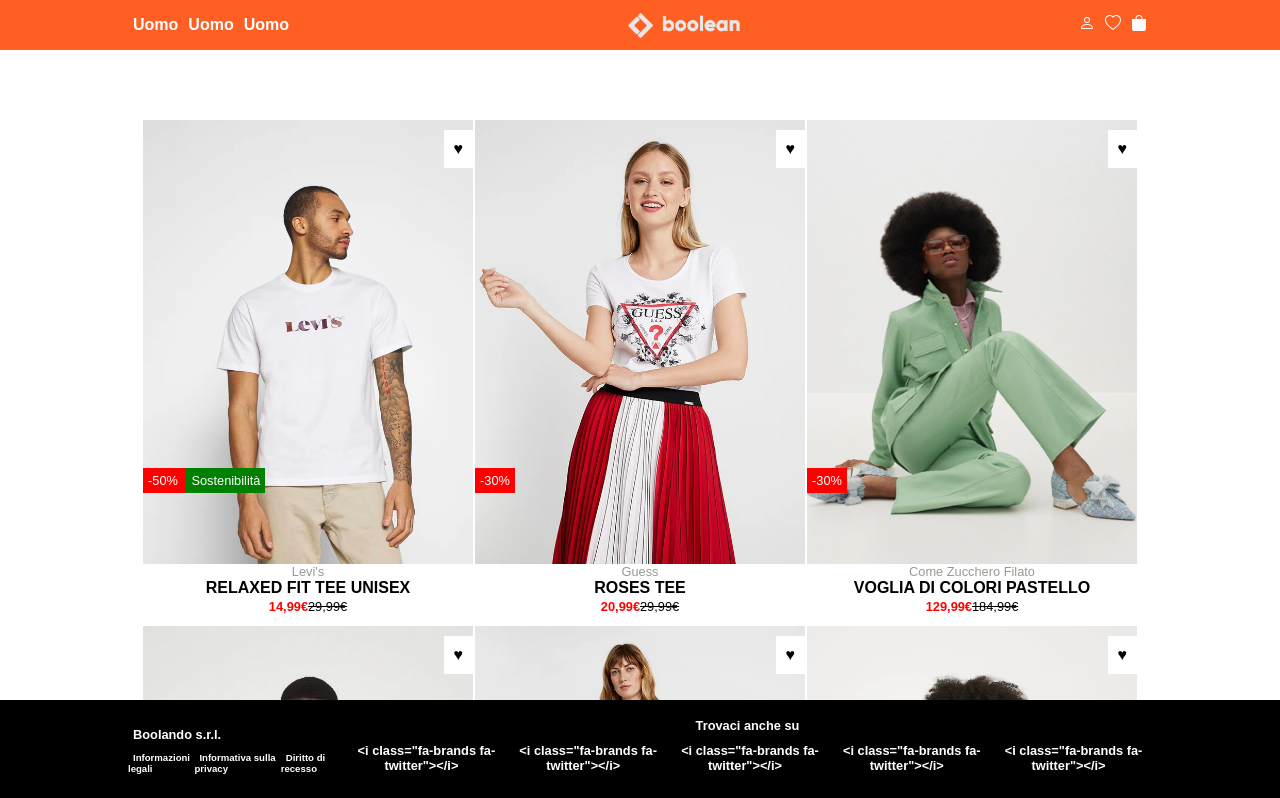
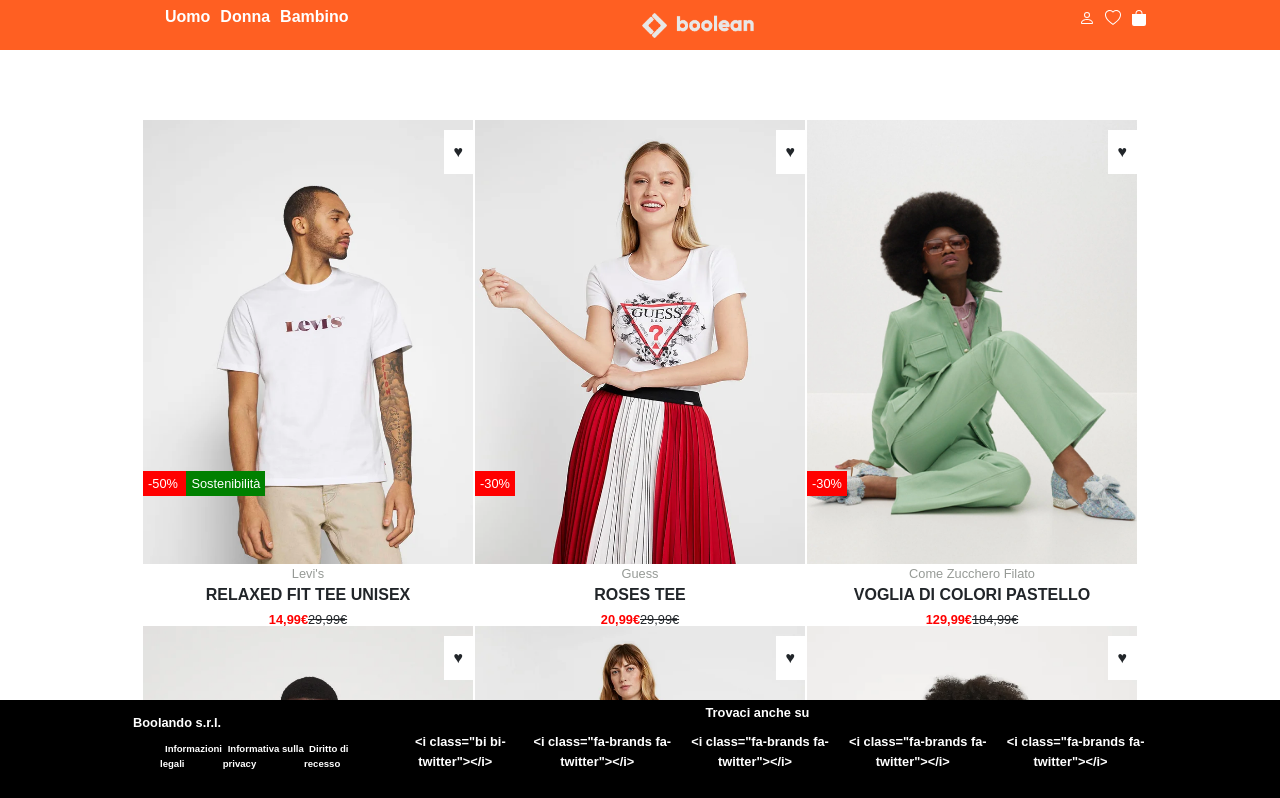
Before and after one commit to juri931/vite-boolando, a Vue app: page / in a window 1280 px wide. Shown: the top 798 px of the page. Built offline with nearby package versions, Linux system fonts and the light colour scheme.

Commit message:
[fix] menu names

```diff
--- a/index.html
+++ b/index.html
@@ -4,6 +4,9 @@
 <head>
   <meta charset="UTF-8" />
   <link rel="icon" type="image/svg+xml" href="/vite.svg" />
+  <link rel='stylesheet' href='https://cdnjs.cloudflare.com/ajax/libs/bootstrap/5.3.3/css/bootstrap.css'
+    integrity='sha512-VcyUgkobcyhqQl74HS1TcTMnLEfdfX6BbjhH8ZBjFU9YTwHwtoRtWSGzhpDVEJqtMlvLM2z3JIixUOu63PNCYQ=='
+    crossorigin='anonymous' />
   <meta name="viewport" content="width=device-width, initial-scale=1.0" />
   <title>Vite Boolando</title>
 </head>
--- a/package.json
+++ b/package.json
@@ -10,6 +10,7 @@
   },
   "dependencies": {
     "@fortawesome/fontawesome-free": "^6.5.1",
+    "bootstrap": "^5.3.3",
     "vue": "^3.4.21"
   },
   "devDependencies": {
--- a/src/menues.js
+++ b/src/menues.js
@@ -5,11 +5,11 @@
       href: "#",
     },
     {
-      text: "Uomo",
+      text: "Donna",
       href: "#",
     },
     {
-      text: "Uomo",
+      text: "Bambino",
       href: "#",
     },
   ],
@@ -17,7 +17,7 @@
 const socialMenu = {
   social: [
     {
-      text: '<i class="fa-brands fa-twitter"></i>',
+      text: '<i class="bi bi-twitter"></i>',
       href: "#",
     },
     {
```
Also changed, not shown: 1 other file (tests, documents, lock files or other folders).
